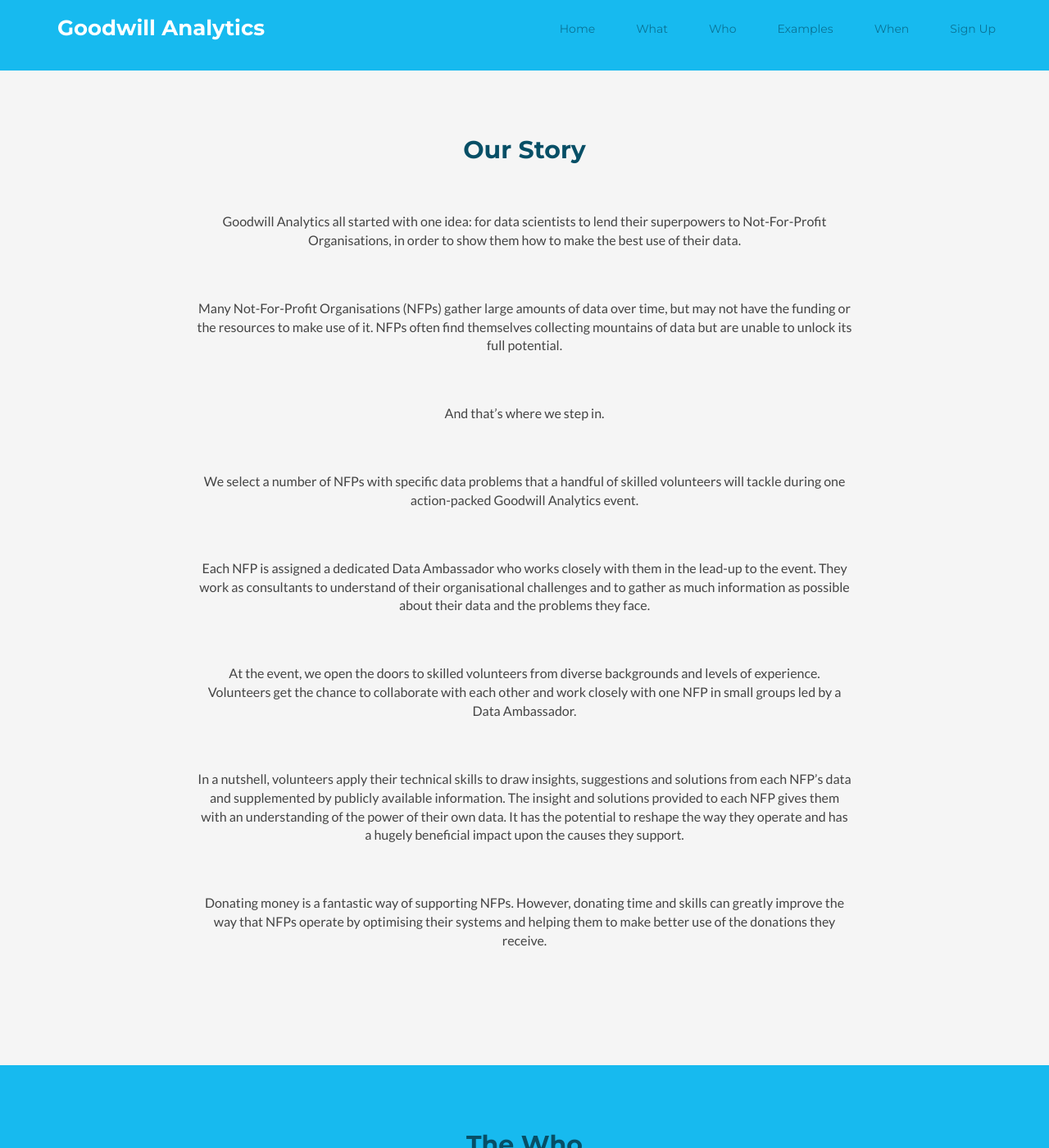
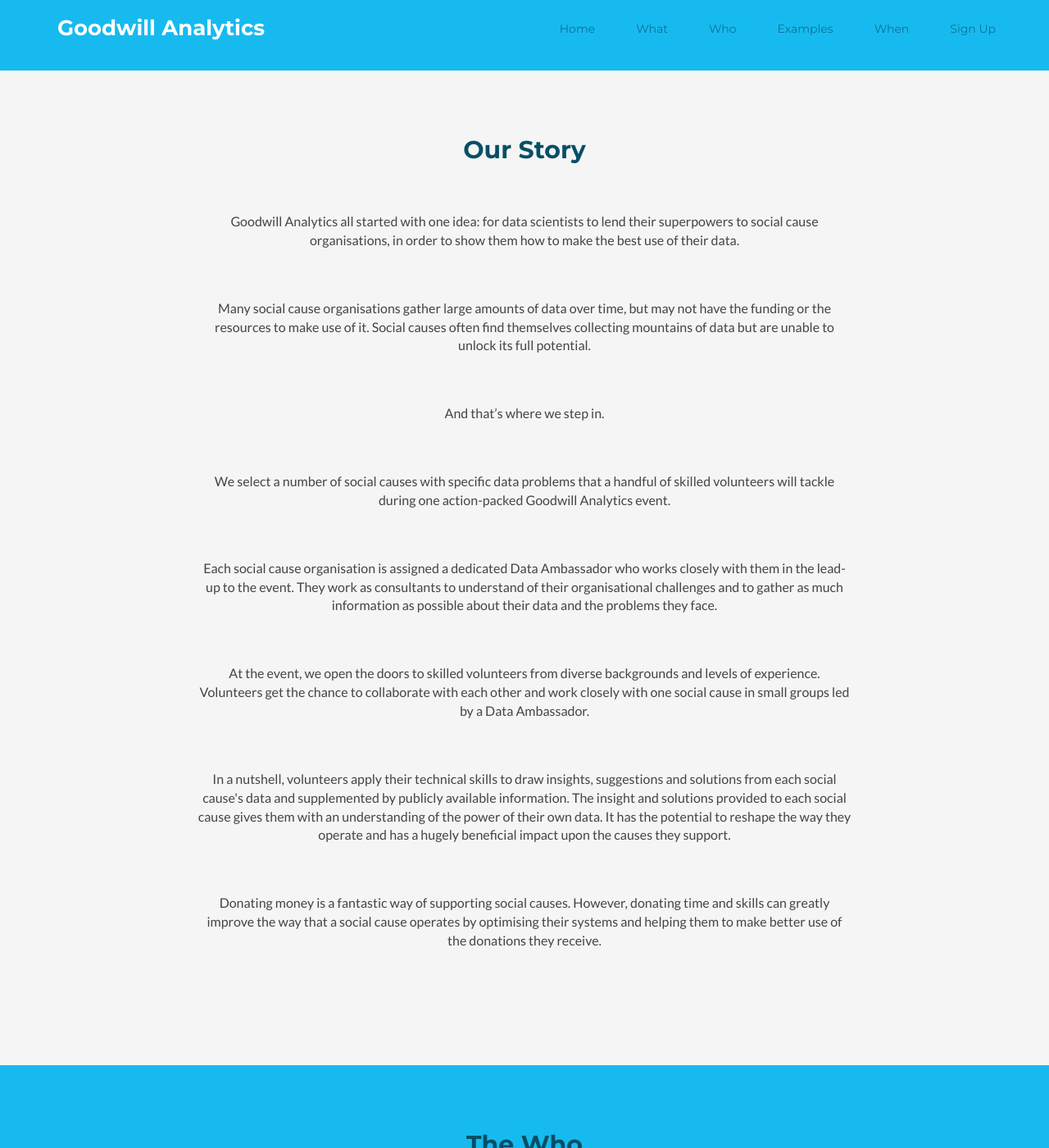
Before and after one commit to goodwillanalytics/goodwillanalytics.github.io, a Jekyll site: the page built from index.html, in a window 1280 px wide and 1400 px high, scrolled down 411 px. Shown: the whole window at 82% size. Built offline with Jekyll 4.4.1, drawn with Linux system fonts in a browser that asks for light colours.

Commit message:
New styles and changed references to NFP

```diff
--- a/_includes/what.html
+++ b/_includes/what.html
@@ -2,13 +2,13 @@
     <section id="what" class="about section">
         <div class="container">
             <h2 class="title text-center">Our Story</h2>
-			<p class="intro text-center">Goodwill Analytics all started with one idea: for data scientists to lend their superpowers to Not-For-Profit Organisations, in order to show them how to make the best use of their data.</p>
-			<p class="intro text-center">Many Not-For-Profit Organisations (NFPs) gather large amounts of data over time, but may not have the funding or the resources to make use of it. NFPs often find themselves collecting mountains of data but are unable to unlock its full potential.</p>
+			<p class="intro text-center">Goodwill Analytics all started with one idea: for data scientists to lend their superpowers to social cause organisations, in order to show them how to make the best use of their data.</p>
+			<p class="intro text-center">Many social cause organisations gather large amounts of data over time, but may not have the funding or the resources to make use of it. Social causes often find themselves collecting mountains of data but are unable to unlock its full potential.</p>
 			<p class="intro text-center">And that’s where we step in.</p>
-			<p class="intro text-center">We select a number of NFPs with specific data problems that a handful of skilled volunteers will tackle during one action-packed Goodwill Analytics event.</p>
-			<p class="intro text-center">Each NFP is assigned a dedicated Data Ambassador who works closely with them in the lead-up to the event. They work as consultants to understand of their organisational challenges and to gather as much information as possible about their data and the problems they face.</p>
-			<p class="intro text-center">At the event, we open the doors to skilled volunteers from diverse backgrounds and levels of experience. Volunteers get the chance to collaborate with each other and work closely with one NFP in small groups led by a Data Ambassador.</p>
-			<p class="intro text-center">In a nutshell, volunteers apply their technical skills to draw insights, suggestions and solutions from each NFP’s data and supplemented by publicly available information. The insight and solutions provided to each NFP gives them with an understanding of the power of their own data. It has the potential to reshape the way they operate and has a hugely beneficial impact upon the causes they support.</p>
-			<p class="intro text-center">Donating money is a fantastic way of supporting NFPs. However, donating time and skills can greatly improve the way that NFPs operate by optimising their systems and helping them to make better use of the donations they receive.</p>
+			<p class="intro text-center">We select a number of social causes with specific data problems that a handful of skilled volunteers will tackle during one action-packed Goodwill Analytics event.</p>
+			<p class="intro text-center">Each social cause organisation is assigned a dedicated Data Ambassador who works closely with them in the lead-up to the event. They work as consultants to understand of their organisational challenges and to gather as much information as possible about their data and the problems they face.</p>
+			<p class="intro text-center">At the event, we open the doors to skilled volunteers from diverse backgrounds and levels of experience. Volunteers get the chance to collaborate with each other and work closely with one social cause in small groups led by a Data Ambassador.</p>
+			<p class="intro text-center">In a nutshell, volunteers apply their technical skills to draw insights, suggestions and solutions from each social cause's data and supplemented by publicly available information. The insight and solutions provided to each social cause gives them with an understanding of the power of their own data. It has the potential to reshape the way they operate and has a hugely beneficial impact upon the causes they support.</p>
+			<p class="intro text-center">Donating money is a fantastic way of supporting social causes. However, donating time and skills can greatly improve the way that a social cause operates by optimising their systems and helping them to make better use of the donations they receive.</p>
         </div><!--//container-->
     </section><!--//about-->
```
